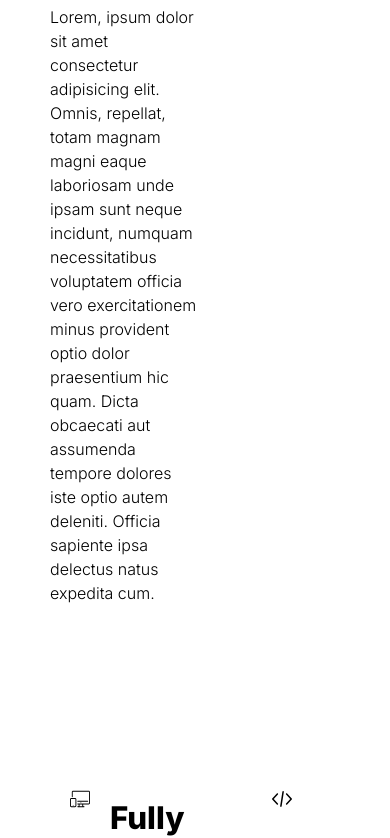
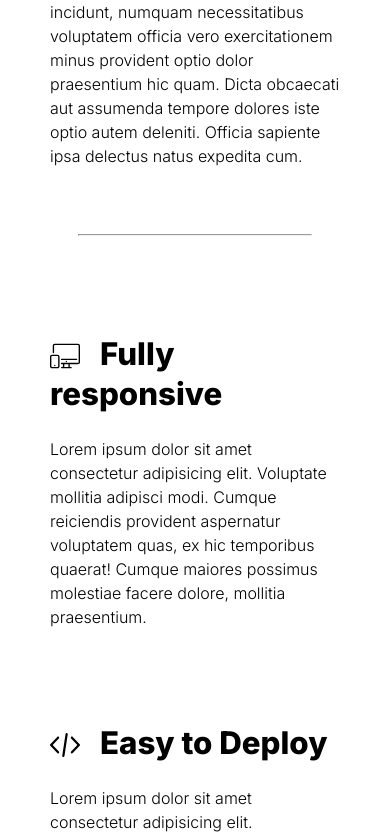
Before and after one commit to LasseLykke/project_Dawn, a plain HTML site: page index.html in a window 390 px wide. Shown: the part 1162-2000 px from the top of the page. Drawn offline with Linux system fonts and the light colour scheme.

Commit message:
added new grid system to features. added hr and media query for 768px

```diff
--- a/_feature.scss
+++ b/_feature.scss
@@ -1,25 +1,47 @@
+.feature-container {
+  height: 50vh;
+}
+
 .feature-top {
-  height: auto;
   width: auto;
   margin: 0 auto;
   display: grid;
   grid-template-columns: repeat(2, 1fr);
   padding: 50px;
+  justify-content: space-around;
+  .feature-content {
+    max-width: 600px;
+  }
 }
 
 .feature-bottom {
-  height: auto;
   width: auto;
   margin: 0 auto;
   display: grid;
   grid-gap: 30px;
-  grid-template-columns: repeat(4, 1fr);
+  grid-template-columns: repeat(3, 1fr);
   padding: 50px;
+  .icon {
+    display: inline-block;
+    margin-right: 20px;
+    height: 30px;
+    width: 30px;
+    vertical-align: middle;
+  }
 }
 
-.icon {
-  display: inline-block;
-  margin: 20px;
-  height: 20px;
-  width: 20px;
+hr {
+  width: 60%;
+  margin: 0 auto;
+  color: var(--clr-secondary);
 }
+
+@media screen and (max-width: 768px) {
+  .feature-top {
+    grid-template-columns: repeat(1, 1fr);
+  }
+
+  .feature-bottom {
+    grid-template-columns: repeat(1, 1fr);
+  }
+}
--- a/index.html
+++ b/index.html
@@ -55,8 +55,9 @@
     <!-- Header -->
 
     <!-- Feature section -->
+    <div class="feature-container">
     <div class="feature-top">
-      <section>
+      <section class="feature-content">
         <h2 class="bigheader-gradient">So Why Use Dawn?</h2>
   <p>Lorem, ipsum dolor sit amet consectetur adipisicing elit. Omnis, repellat, totam magnam magni eaque laboriosam unde ipsam sunt neque incidunt, numquam necessitatibus voluptatem officia vero exercitationem minus provident optio dolor praesentium hic quam. Dicta obcaecati aut assumenda tempore dolores iste optio autem deleniti. Officia sapiente ipsa delectus natus expedita cum.</p>
       </section>
@@ -64,7 +65,7 @@
         <!-- Negative space-->
       </section>
     </div>
-
+<hr>
     <div class="feature-bottom">
       <section class="feat-bottom">
         <h3><img src="./images/responsive.svg" class="icon" alt="icon">Fully responsive</h3>
@@ -78,10 +79,6 @@
       <h3><img src="./images/clean.svg" class="icon" alt="icon">Clean code</h3>
       <p>Lorem ipsum dolor sit amet consectetur adipisicing elit. Necessitatibus ullam quas rerum nisi, fugiat dolorum debitis voluptatibus sunt tempora earum rem aliquam iusto! Minima praesentium, soluta at asperiores voluptate voluptatibus?</p>
     </section>
-    <section class="feat-bottom">
-      <h3><img src="./images/startup.svg" class="icon" alt="icon">Showcasing</h3>
-      <p>Lorem ipsum dolor sit amet consectetur adipisicing elit. Neque omnis eos architecto iste doloribus nesciunt itaque illum porro, numquam atque laudantium commodi quia blanditiis fugit suscipit ad fugiat, distinctio sunt!</p>
-    </section>
     </div>
   </div>
 
```
Also changed, not shown: main.css, 1 other file.
